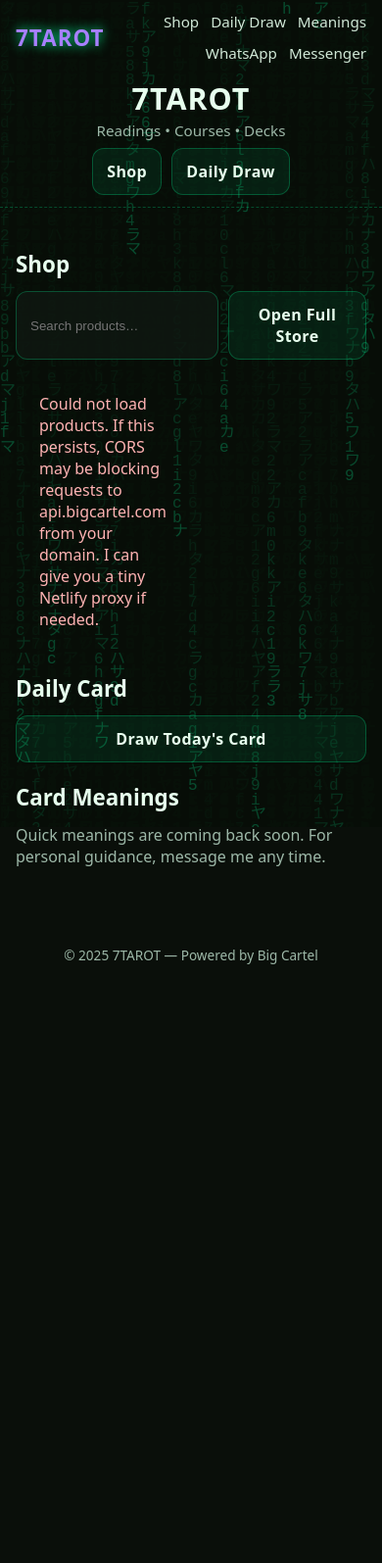
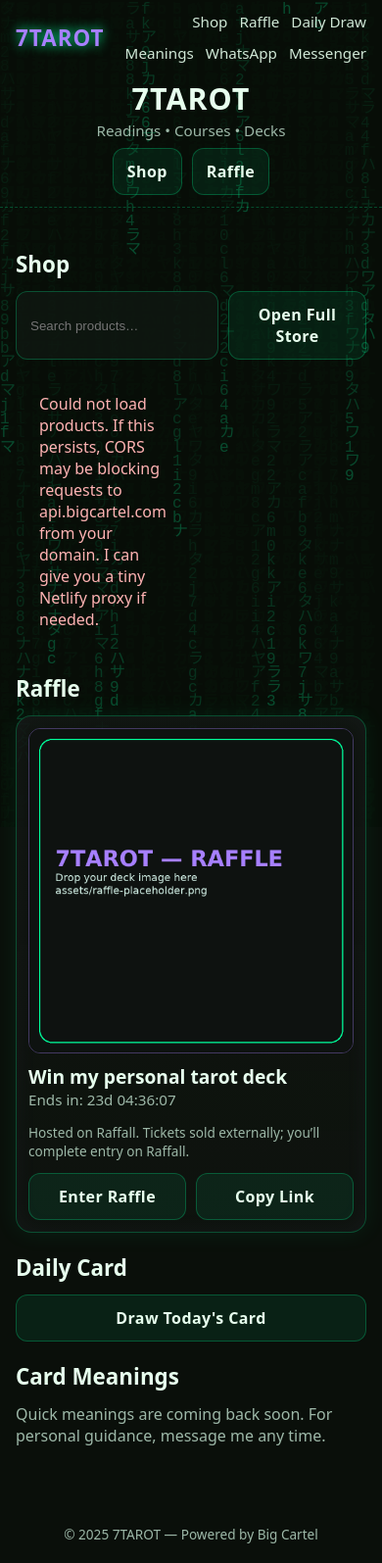
Before and after one commit to 7tarot/7tarot-app, a plain HTML site: page index.html in a window 390 px wide. Shown: the whole page at 98% size. Before the commit the page ends 1004 px from the top, so only its background shows below. Drawn offline with Linux system fonts and the light colour scheme; no server answers.

Commit message:
Add files via upload

```diff
--- a/app.js
+++ b/app.js
@@ -1,5 +1,15 @@
 
-// 7TAROT Storefront — pulls products from Big Cartel API
+// 7TAROT Storefront + Raffle section
+// ********* EDIT THIS RAFFLE CONFIG ONLY *********
+const RAFFLE = {
+  url: 'https://raffall.com/393853/enter-raffle-to-win-my-own-personal-tarot-deck-hosted-by-steven-billy-abbott',
+  title: 'Win my personal tarot deck',
+  // Set your real end time here (Europe/London). Example: '2025-09-05T22:00:00+01:00'
+  endsAt: '2025-09-05T22:00:00+01:00',
+  image: 'assets/raffle-placeholder.png' // replace with your deck image if you have one
+};
+// ***********************************************
+
 const SUBDOMAIN = '7tarot';
 const API_BASE = `https://api.bigcartel.com/${SUBDOMAIN}`;
 
@@ -49,7 +59,6 @@ function renderProducts(items, currency='GBP', locale='en-GB') {
       <div class="name">${p.name}</div>
       <div class="price-row">
         <div class="price">${money(price, currency, locale)}</div>
-        <div class="badge">${p.categories?.[0]?.name || ''}</div>
       </div>
       <div class="cta-row">
         ${soldOut ? `<a class="buy" href="${url}" target="_blank" rel="noopener">View (Sold Out)</a>` :
@@ -65,6 +74,7 @@ function buildFilters(items) {
   const cats = new Set();
   items.forEach(p => (p.categories || []).forEach(c => cats.add(c.name)));
   filters.innerHTML = '';
+  if (!cats.size) return;
   const allBtn = document.createElement('button');
   allBtn.textContent = 'All';
   allBtn.className = 'badge';
@@ -93,6 +103,47 @@ function apply({ q = input.value.trim().toLowerCase(), cat = null } = {}) {
   renderProducts(list, currency, locale);
 }
 
+function renderRaffle() {
+  const img = $('#raffle-img');
+  const title = $('#raffle-title-text');
+  const ends = $('#raffle-ends');
+  const enter = $('#raffle-enter');
+  const copy = $('#raffle-copy');
+
+  if (!RAFFLE || !RAFFLE.url) {
+    document.getElementById('raffle').style.display = 'none';
+    return;
+  }
+  img.src = RAFFLE.image || 'assets/raffle-placeholder.png';
+  title.textContent = RAFFLE.title || 'Raffle';
+
+  const url = RAFFLE.url;
+  enter.href = url;
+  copy.addEventListener('click', (e) => {
+    e.preventDefault();
+    navigator.clipboard.writeText(url).then(() => { copy.textContent = 'Link Copied!'; setTimeout(()=> copy.textContent='Copy Link', 1500); });
+  });
+
+  // Countdown
+  const end = new Date(RAFFLE.endsAt || '');
+  if (!isNaN(end.valueOf())) {
+    const tick = () => {
+      const now = new Date();
+      const diff = end - now;
+      if (diff <= 0) { ends.textContent = 'Raffle closed'; return; }
+      const d = Math.floor(diff / (1000*60*60*24));
+      const h = Math.floor((diff / (1000*60*60)) % 24);
+      const m = Math.floor((diff / (1000*60)) % 60);
+      const s = Math.floor((diff / 1000) % 60);
+      ends.textContent = `Ends in: ${d}d ${String(h).padStart(2,'0')}:${String(m).padStart(2,'0')}:${String(s).padStart(2,'0')}`;
+      requestAnimationFrame(tick);
+    };
+    tick();
+  } else {
+    ends.textContent = 'Ends soon';
+  }
+}
+
 async function init() {
   try {
     STORE = await fetchStore().catch(() => null);
@@ -105,6 +156,8 @@ async function init() {
   }
   // Search events
   input.addEventListener('input', () => apply());
+  // Raffle
+  renderRaffle();
   // Matrix rain background
   matrixRain();
 }
--- a/index.html
+++ b/index.html
@@ -3,75 +3,41 @@
   <head>
     <meta charset="utf-8" />
     <meta name="viewport" content="width=device-width, initial-scale=1" />
-    <title>7TAROT — Shop, Readings & Courses</title>
-    <meta name="description" content="7TAROT — Readings, courses, and handmade tarot decks by Steve." />
+    <title>7TAROT — Shop, Readings & Raffle</title>
+    <meta name="description" content="7TAROT — Readings, courses, decks, and raffles by Steve." />
     <style>
-      :root {
-        --bg: #0a0f0a;
-        --panel: #0d130f;
-        --glow: #00ff9c;
-        --purple: #a780ff;
-        --text: #e7ffee;
-        --muted: #9db8a8;
-        --border: rgba(0,255,156,0.25);
-      }
-      * { box-sizing: border-box; -webkit-tap-highlight-color: transparent; }
-      html, body { margin: 0; padding: 0; background: var(--bg); color: var(--text);
-        font-family: system-ui, -apple-system, Segoe UI, Roboto, Arial, sans-serif; }
-      a { color: var(--text); text-decoration: none; }
-      .wrap { min-height: 100svh; display: flex; flex-direction: column; gap: 16px; position: relative; }
-      /* Matrix background */
-      canvas#matrix { position: fixed; inset: 0; width: 100%; height: 100%; z-index: 0; pointer-events: none; opacity: 0.25; }
-      header { position: relative; z-index: 1; padding: 12px 16px; border-bottom: 1px dashed var(--border); backdrop-filter: blur(0px); }
-      .topbar { display: grid; grid-template-columns: 1fr auto; gap: 12px; align-items: center; }
-      .brand { font-weight: 900; letter-spacing: 1px; font-size: 1.4rem; text-transform: uppercase; }
-      .brand span { color: var(--purple); text-shadow: 0 0 12px var(--glow); }
-      nav { display: flex; gap: 12px; flex-wrap: wrap; align-items: center; justify-content: flex-end; }
-      nav a { font-size: .95rem; opacity: .9; }
-      nav a:hover { opacity: 1; text-shadow: 0 0 6px var(--glow); }
-      .hero { text-align: center; padding: 8px 16px 0; }
-      .hero h1 { margin: 8px 0 2px; font-size: 1.9rem; letter-spacing: 1px; }
-      .hero .tag { color: var(--muted); font-size: .95rem; }
-      main { position: relative; z-index: 1; padding: 6px 16px 24px; }
-      section { margin: 20px auto; max-width: 1100px; }
-      h2 { margin: 12px 0; font-size: 1.4rem; }
-      /* Product grid */
-      .controls { display: grid; grid-template-columns: 1fr auto; gap: 10px; max-width: 800px; margin: 0 auto 10px; }
-      input[type="search"] {
-        padding: 12px 14px; border-radius: 12px; border: 1px solid var(--border); background: rgba(16,24,18,0.8);
-        color: var(--text); outline: none;
-      }
-      .filters { display: flex; gap: 8px; align-items: center; justify-content: center; flex-wrap: wrap; font-size: .9rem; color: var(--muted); }
-      .badge { font-size: .75rem; border: 1px solid rgba(167,128,255,0.35); padding: 4px 10px; border-radius: 999px; color: var(--muted); background: rgba(16,24,18,0.6); }
-      .grid { display: grid; grid-template-columns: 1fr 1fr; gap: 12px; }
-      @media (min-width: 680px) { .grid { grid-template-columns: repeat(3, 1fr); } }
-      @media (min-width: 980px) { .grid { grid-template-columns: repeat(4, 1fr); } }
-      .card {
-        background: linear-gradient(180deg, rgba(16,21,16,0.92), rgba(16,21,16,0.65));
-        border: 1px solid var(--border);
-        border-radius: 16px; overflow: hidden; display: grid; grid-template-rows: auto auto 1fr auto; gap: 8px;
-        box-shadow: 0 0 24px rgba(0,255,156,0.08), inset 0 0 24px rgba(167,128,255,0.05);
-      }
-      .img-wrap { aspect-ratio: 1 / 1; width: 100%; background: #0c130f; overflow: hidden; }
-      .img-wrap img { width: 100%; height: 100%; object-fit: cover; display: block; transition: transform 300ms ease; }
-      .card:hover .img-wrap img { transform: scale(1.03); }
-      .name { font-weight: 700; padding: 0 12px; }
-      .price-row { display: flex; align-items: baseline; justify-content: space-between; gap: 8px; padding: 0 12px; color: var(--muted); font-size: .95rem; }
-      .price { font-weight: 800; color: var(--text); }
-      .cta-row { padding: 8px 12px 12px; display: grid; grid-template-columns: 1fr; gap: 8px; }
-      a.buy, a.view {
-        display: inline-block; text-align: center; padding: 12px 14px; border-radius: 12px; text-decoration: none;
-        font-weight: 800; letter-spacing: .4px; border: 1px solid rgba(0,255,156,0.35);
-        background: rgba(0,255,156,0.10); color: var(--text);
-      }
-      a.buy:hover { background: rgba(0,255,156,0.16); }
-      .btn {
-        display:inline-block;padding:12px 14px;border-radius:12px;border:1px solid var(--border);background:rgba(0,255,156,0.08);
-        color:var(--text);font-weight:800;letter-spacing:.4px;text-align:center;
-      }
-      .row { display: grid; grid-template-columns: 1fr; gap: 10px; }
-      .cta-inline { display:flex; gap:10px; flex-wrap:wrap; justify-content:center; }
-      footer { text-align: center; color: var(--muted); padding: 20px; font-size: .85rem; }
+      :root { --bg:#0a0f0a; --panel:#0d130f; --glow:#00ff9c; --purple:#a780ff; --text:#e7ffee; --muted:#9db8a8; --border:rgba(0,255,156,0.25); }
+      *{ box-sizing:border-box; -webkit-tap-highlight-color:transparent }
+      html,body{ margin:0; padding:0; background:var(--bg); color:var(--text); font-family:system-ui,-apple-system,Segoe UI,Roboto,Arial,sans-serif }
+      a{ color:var(--text); text-decoration:none }
+      .wrap{ min-height:100svh; display:flex; flex-direction:column; gap:16px; position:relative }
+      canvas#matrix{ position:fixed; inset:0; width:100%; height:100%; z-index:0; pointer-events:none; opacity:.25 }
+      header{ position:relative; z-index:1; padding:12px 16px; border-bottom:1px dashed var(--border) }
+      .topbar{ display:grid; grid-template-columns:1fr auto; gap:12px; align-items:center }
+      .brand{ font-weight:900; letter-spacing:1px; font-size:1.4rem; text-transform:uppercase }
+      .brand span{ color:var(--purple); text-shadow:0 0 12px var(--glow) }
+      nav{ display:flex; gap:12px; flex-wrap:wrap; align-items:center; justify-content:flex-end }
+      nav a{ font-size:.95rem; opacity:.9 } nav a:hover{ opacity:1; text-shadow:0 0 6px var(--glow) }
+      .hero{ text-align:center; padding:8px 16px 0 } .hero h1{ margin:8px 0 2px; font-size:1.9rem; letter-spacing:1px } .hero .tag{ color:var(--muted); font-size:.95rem }
+      main{ position:relative; z-index:1; padding:6px 16px 24px } section{ margin:20px auto; max-width:1100px } h2{ margin:12px 0; font-size:1.4rem }
+      .btn{ display:inline-block; padding:12px 14px; border-radius:12px; border:1px solid var(--border); background:rgba(0,255,156,.08); color:var(--text); font-weight:800; letter-spacing:.4px; text-align:center }
+      .controls{ display:grid; grid-template-columns:1fr auto; gap:10px; max-width:800px; margin:0 auto 10px }
+      input[type="search"]{ padding:12px 14px; border-radius:12px; border:1px solid var(--border); background:rgba(16,24,18,.8); color:var(--text); outline:none }
+      .filters{ display:flex; gap:8px; align-items:center; justify-content:center; flex-wrap:wrap; font-size:.9rem; color:var(--muted) }
+      .badge{ font-size:.75rem; border:1px solid rgba(167,128,255,.35); padding:4px 10px; border-radius:999px; color:var(--muted); background:rgba(16,24,18,.6) }
+      .grid{ display:grid; grid-template-columns:1fr 1fr; gap:12px } @media(min-width:680px){ .grid{ grid-template-columns:repeat(3,1fr) } } @media(min-width:980px){ .grid{ grid-template-columns:repeat(4,1fr) } }
+      .card{ background:linear-gradient(180deg, rgba(16,21,16,.92), rgba(16,21,16,.65)); border:1px solid var(--border); border-radius:16px; overflow:hidden; display:grid; grid-template-rows:auto auto 1fr auto; gap:8px; box-shadow:0 0 24px rgba(0,255,156,.08), inset 0 0 24px rgba(167,128,255,.05) }
+      .img-wrap{ aspect-ratio:1/1; width:100%; background:#0c130f; overflow:hidden } .img-wrap img{ width:100%; height:100%; object-fit:cover; display:block; transition:transform 300ms ease } .card:hover .img-wrap img{ transform:scale(1.03) }
+      .name{ font-weight:700; padding:0 12px } .price-row{ display:flex; align-items:baseline; justify-content:space-between; gap:8px; padding:0 12px; color:var(--muted); font-size:.95rem } .price{ font-weight:800; color:var(--text) }
+      .cta-row{ padding:8px 12px 12px; display:grid; grid-template-columns:1fr; gap:8px }
+      .row{ display:grid; grid-template-columns:1fr; gap:10px } .cta-inline{ display:flex; gap:10px; flex-wrap:wrap; justify-content:center }
+      footer{ text-align:center; color:var(--muted); padding:20px; font-size:.85rem }
+      .raffle{ display:grid; grid-template-columns:1fr; gap:12px; background:linear-gradient(180deg, rgba(16,21,16,.92), rgba(16,21,16,.65)); border:1px solid var(--border); border-radius:16px; padding:12px; box-shadow:0 0 24px rgba(0,255,156,.08), inset 0 0 24px rgba(167,128,255,.05) }
+      .raffle .top{ display:grid; grid-template-columns:1fr; gap:10px } @media(min-width:780px){ .raffle .top{ grid-template-columns:1fr 1fr; align-items:center } }
+      .raffle .img{ aspect-ratio:1/1; width:100%; overflow:hidden; border-radius:12px; border:1px solid rgba(167,128,255,.35) }
+      .raffle .img img{ width:100%; height:100%; object-fit:cover; display:block }
+      .raffle .title{ font-size:1.2rem; font-weight:800 } .raffle .meta{ color:var(--muted); font-size:.95rem }
+      .raffle .actions{ display:grid; grid-template-columns:1fr 1fr; gap:10px } .note{ color:var(--muted); font-size:.85rem }
     </style>
   </head>
   <body>
@@ -82,6 +48,7 @@
           <div class="brand"><span>7TAROT</span></div>
           <nav>
             <a href="#shop">Shop</a>
+            <a href="#raffle">Raffle</a>
             <a href="#daily">Daily Draw</a>
             <a href="#meanings">Meanings</a>
             <a href="https://wa.me/447527171238" target="_blank" rel="noopener">WhatsApp</a>
@@ -93,7 +60,7 @@
           <div class="tag">Readings • Courses • Decks</div>
           <div class="cta-inline" style="margin-top:8px;">
             <a class="btn" href="#shop">Shop</a>
-            <a class="btn" href="#daily">Daily Draw</a>
+            <a class="btn" href="#raffle">Raffle</a>
           </div>
         </div>
       </header>
@@ -108,6 +75,24 @@
           <div id="filters" class="filters"></div>
           <div id="grid" class="grid" aria-live="polite"></div>
           <div id="empty" style="display:none; text-align:center; color:var(--muted); padding:24px;">No products found.</div>
+        </section>
+
+        <section id="raffle" aria-labelledby="raffle-title">
+          <h2 id="raffle-title">Raffle</h2>
+          <article class="raffle">
+            <div class="top">
+              <div class="img"><img id="raffle-img" alt="Raffle deck image" src="assets/raffle-placeholder.png"></div>
+              <div>
+                <div class="title" id="raffle-title-text">Win my personal tarot deck</div>
+                <div class="meta" id="raffle-ends">Ends in: —</div>
+                <p class="note">Hosted on Raffall. Tickets sold externally; you’ll complete entry on Raffall.</p>
+                <div class="actions">
+                  <a id="raffle-enter" class="btn" href="#" target="_blank" rel="noopener">Enter Raffle</a>
+                  <a id="raffle-copy" class="btn" href="#">Copy Link</a>
+                </div>
+              </div>
+            </div>
+          </article>
         </section>
 
         <section id="daily" aria-labelledby="daily-title">
@@ -128,6 +113,6 @@
       <footer>© <span id="year"></span> 7TAROT — Powered by Big Cartel</footer>
     </div>
 
-    <script src="app.js?v=shop2" defer></script>
+    <script src="app.js?v=raffle1" defer></script>
   </body>
 </html>
```
Also changed, not shown: assets/raffle-placeholder.png (added).
